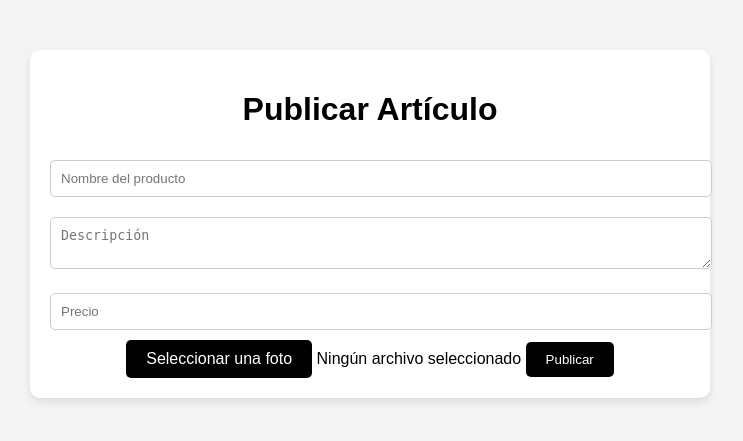
After one commit to hugobsm/Aplicaciones-Web, a PHP site: page /publicararticulo.php in a window 1280 px wide. The commit adds this page. Shown: the top 441 px of the page, without its empty margins (270-1013 px from the left). Run offline with PHP 8.4, Linux system fonts and the light colour scheme; the visitor is signed in with stand-in values (Sample User, id 1).

Commit message:
publicar articulo

```diff
--- /dev/null
+++ b/Practica2/publicararticulo.php
@@ -0,0 +1,137 @@
+<?php
+session_start();
+// Conexión a la base de datos
+$servername = "localhost";
+$username = "root";
+$password = "";
+$dbname = "brandswap";
+
+$conn = new mysqli($servername, $username, $password, $dbname);
+
+// Verificar conexión
+if ($conn->connect_error) {
+    die("Error de conexión: " . $conn->connect_error);
+}
+// Verificar si el usuario ha iniciado sesión
+if (!isset($_SESSION['id_usuario'])) {
+    header("Location: login.php"); // Redirigir al login si no está autenticado
+    exit();
+}
+
+// Procesar el formulario cuando se envíe
+if ($_SERVER["REQUEST_METHOD"] == "POST") {
+    $nombre_producto = $_POST['nombre_producto'] ?? '';
+    $descripcion = $_POST['descripcion'] ?? '';
+    $precio = $_POST['precio'] ?? '';
+    $id_usuario = $_SESSION['id_usuario'];
+    $fecha_publicacion = date("Y-m-d H:i:s");
+
+    // Manejo de la imagen
+    $nombre_imagen = "default.jpg"; // Imagen por defecto
+    if (isset($_FILES['imagen']) && $_FILES['imagen']['error'] == 0) {
+        $directorio_subida = "uploads/";
+        $nombre_imagen = time() . "_" . basename($_FILES["imagen"]["name"]);
+        $ruta_imagen = $directorio_subida . $nombre_imagen;
+
+        if (!move_uploaded_file($_FILES["imagen"]["tmp_name"], $ruta_imagen)) {
+            $nombre_imagen = "default.jpg"; // Si hay error, usa la imagen por defecto
+        }
+    }
+
+    // Insertar en la base de datos
+    $query = "INSERT INTO productos (id_usuario, nombre_producto, descripcion, precio, imagen, fecha_publicacion)
+              VALUES (?, ?, ?, ?, ?, ?)";
+    $stmt = $conn->prepare($query);
+    $stmt->bind_param("issdss", $id_usuario, $nombre_producto, $descripcion, $precio, $nombre_imagen, $fecha_publicacion);
+
+    if ($stmt->execute()) {
+        echo "<script>alert('Artículo publicado con éxito'); window.location.href='perfil.php';</script>";
+    } else {
+        echo "<script>alert('Error al publicar el artículo');</script>";
+    }
+}
+?>
+
+<!DOCTYPE html>
+<html lang="es">
+<head>
+    <meta charset="UTF-8">
+    <meta name="viewport" content="width=device-width, initial-scale=1.0">
+    <title>Publicar Artículo</title>
+    <style>
+        body {
+            font-family: Arial, sans-serif;
+            background-color: #f4f4f4;
+            margin: 0;
+            padding: 0;
+            text-align: center;
+        }
+        .container {
+            width: 50%;
+            margin: 50px auto;
+            background: white;
+            padding: 20px;
+            border-radius: 10px;
+            box-shadow: 0 4px 8px rgba(0, 0, 0, 0.1);
+        }
+        input, textarea {
+            width: 100%;
+            padding: 10px;
+            margin: 10px 0;
+            border: 1px solid #ccc;
+            border-radius: 5px;
+        }
+        input[type="file"] {
+            display: none;
+        }
+        label {
+            display: inline-block;
+            background-color: black;
+            color: white;
+            padding: 10px 20px;
+            border-radius: 5px;
+            cursor: pointer;
+        }
+        label:hover {
+            background-color: gray;
+        }
+        button {
+            background: black;
+            color: white;
+            border: none;
+            padding: 10px 20px;
+            border-radius: 5px;
+            cursor: pointer;
+        }
+        button:hover {
+            background: gray;
+        }
+    </style>
+</head>
+<body>
+
+<div class="container">
+    <h1>Publicar Artículo</h1>
+    <form action="publicararticulo.php" method="POST" enctype="multipart/form-data">
+        <input type="text" name="nombre_producto" placeholder="Nombre del producto" required>
+        <textarea name="descripcion" placeholder="Descripción" required></textarea>
+        <input type="number" name="precio" placeholder="Precio" step="0.01" required>
+
+        <!-- Botón personalizado para subir una foto -->
+        <label for="imagen">Seleccionar una foto</label>
+        <input type="file" name="imagen" id="imagen" accept="image/*">
+        <span id="nombreArchivo">Ningún archivo seleccionado</span>
+
+        <button type="submit">Publicar</button>
+    </form>
+</div>
+
+<script>
+    document.getElementById("imagen").addEventListener("change", function() {
+        let archivo = this.files[0] ? this.files[0].name : "Ningún archivo seleccionado";
+        document.getElementById("nombreArchivo").textContent = archivo;
+    });
+</script>
+
+</body>
+</html>
```
Also changed, not shown: Practica2/profile.php (+20 -2 lines), Practica2/uploads/1741274295_balenciaga pantalones.avif (added), Practica2/uploads/1741274520_camiseta dior.webp (added), Practica2/uploads/1741274558_camiseta dior.webp (added), Practica2/uploads/1741274582_camiseta dior.webp (added).
